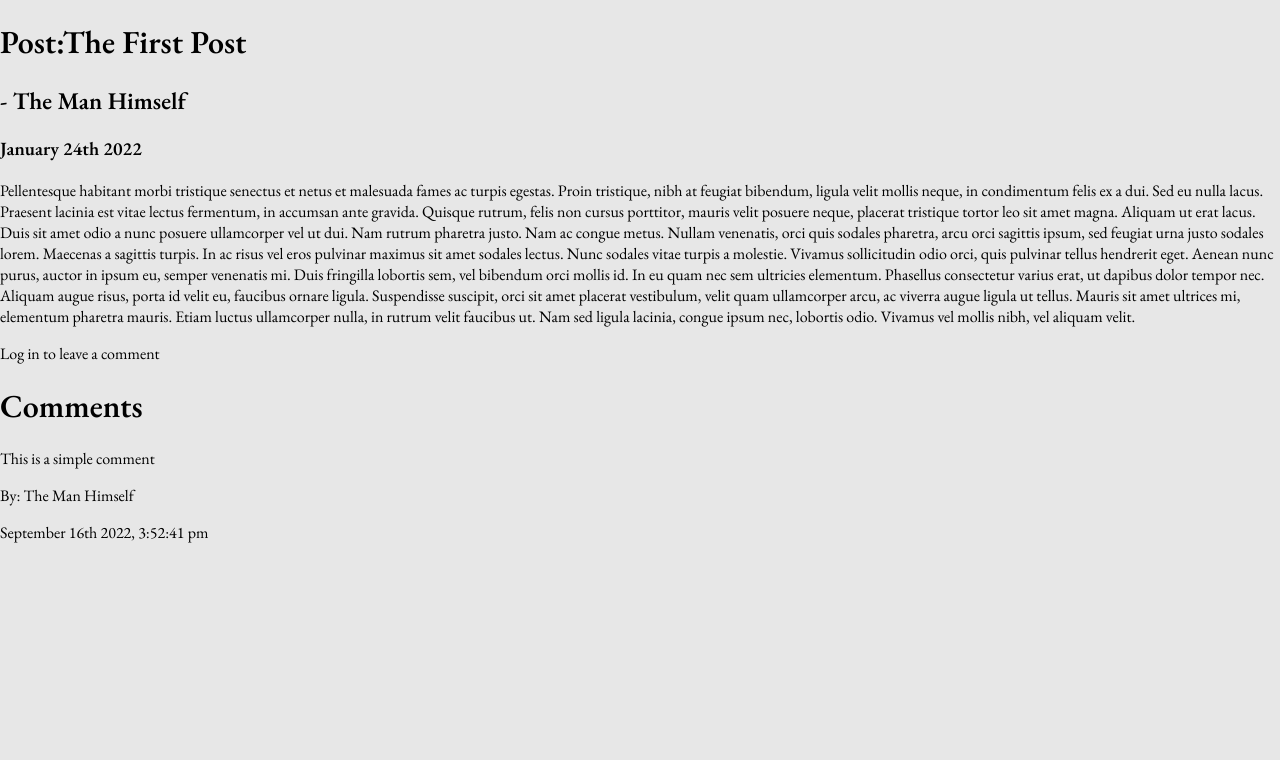
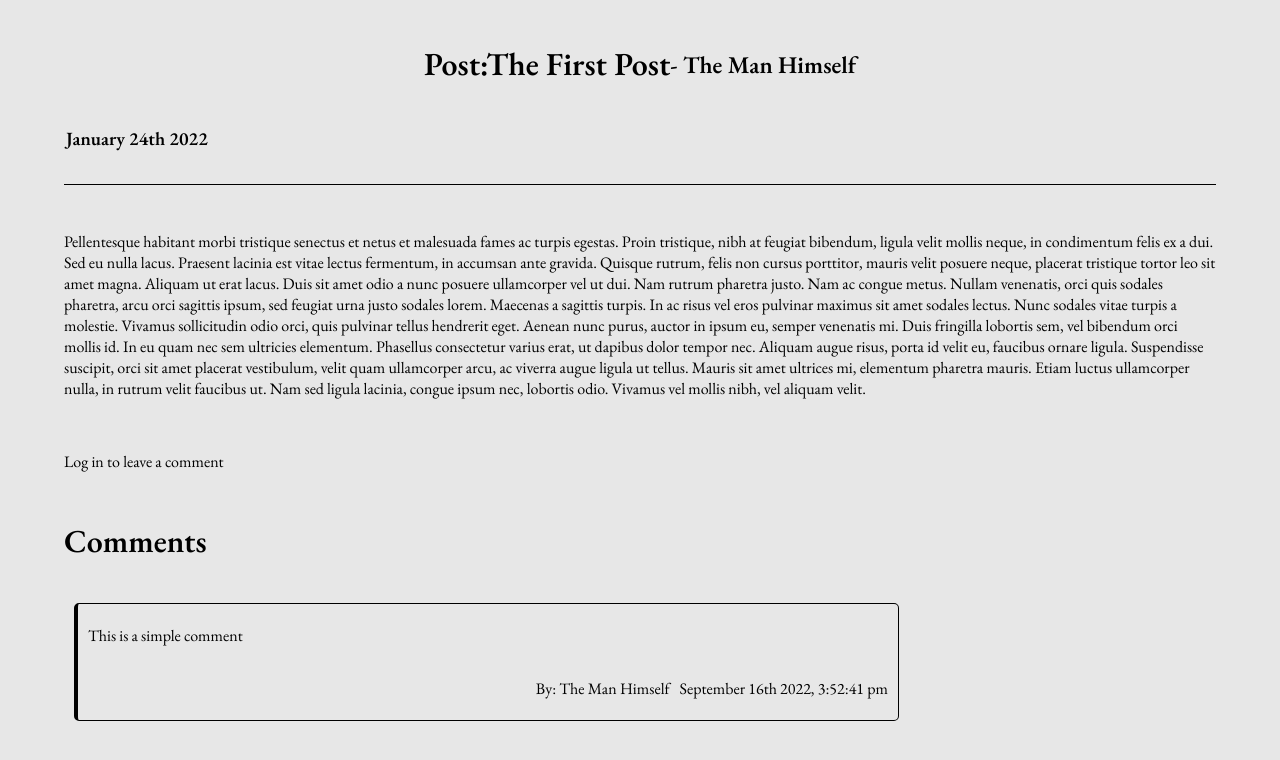
Before and after one commit to AminuMado/blog_client, a React (Create React App) app: page /blogs/blogId in a window 1280 px wide. Shown: the top 760 px of the page. Built offline with nearby package versions, Linux system fonts and the light colour scheme.

Commit message:
update styling:blog

```diff
--- a/src/App.css
+++ b/src/App.css
@@ -329,3 +329,130 @@
 .card-chatIcon {
   width: 25px;
 }
+
+/* blog section */
+.blog-container {
+  display: grid;
+  justify-content: center;
+  justify-self: center;
+  margin: auto;
+  padding: 7px;
+  width: 90vw;
+  gap: 20px;
+}
+.blog-header {
+  display: flex;
+  flex-direction: column;
+  border-bottom: 1px solid;
+  padding: 15px 2px;
+  margin-bottom: 10px;
+}
+.blog__header-top {
+  display: flex;
+  justify-content: center;
+  align-items: center;
+}
+.blog__header-bottom {
+  display: flex;
+  gap: 7px;
+  align-items: center;
+  justify-content: center;
+  flex-wrap: wrap;
+}
+.blog__header-author {
+  display: flex;
+  align-items: center;
+  gap: 3px;
+}
+.blog__header-author img {
+  width: 23px;
+}
+.blog__header-date {
+  display: flex;
+  align-items: center;
+  gap: 3px;
+}
+.blog__header-date img {
+  width: 23px;
+}
+/* comments */
+.comment-container {
+  display: grid;
+  gap: 10px;
+}
+.comment-input form {
+  display: flex;
+  padding: 5px 10px;
+  max-width: 825px;
+  justify-content: space-between;
+  gap: 8px;
+}
+
+.comment-input form input {
+  min-height: 1.8rem;
+  background-color: rgb(79 116 122 / 16%);
+  resize: vertical;
+  width: 80%;
+  border-radius: 8px;
+  max-height: 5rem;
+  padding: 8px;
+  border: none;
+  max-width: 850px;
+}
+.comment-input form button {
+  padding: 15px;
+  justify-content: center;
+  display: block;
+  color: black;
+  background: #ced0ce;
+  font-size: 1em;
+  font-weight: bold;
+  outline: none;
+  border: none;
+  border-radius: 5px;
+  transition: 0.2s ease-in;
+  cursor: pointer;
+}
+.comment-input form button:hover {
+  background: rgb(79 116 122 / 56%);
+}
+.comment-input form button:active {
+  transform: scale(0.9);
+}
+.comments {
+  display: grid;
+  gap: 10px;
+  padding: 10px;
+}
+.comment {
+  display: flex;
+  flex-direction: column;
+  border: 1px solid;
+  border-left: 4px solid black;
+  padding: 5px 10px;
+  border-radius: 5px;
+  max-width: 800px;
+}
+.comment-details {
+  display: flex;
+  align-items: flex-end;
+  justify-content: flex-end;
+  gap: 10px;
+  flex-wrap: wrap;
+}
+.comment__details-author {
+  display: flex;
+  align-items: center;
+  gap: 3px;
+}
+.comment__details-author img {
+  width: 20px;
+}
+.comment__details-date {
+  display: flex;
+  align-items: center;
+  gap: 3px;
+}
+.comment__details-date img {
+  width: 17px;
+}
```
